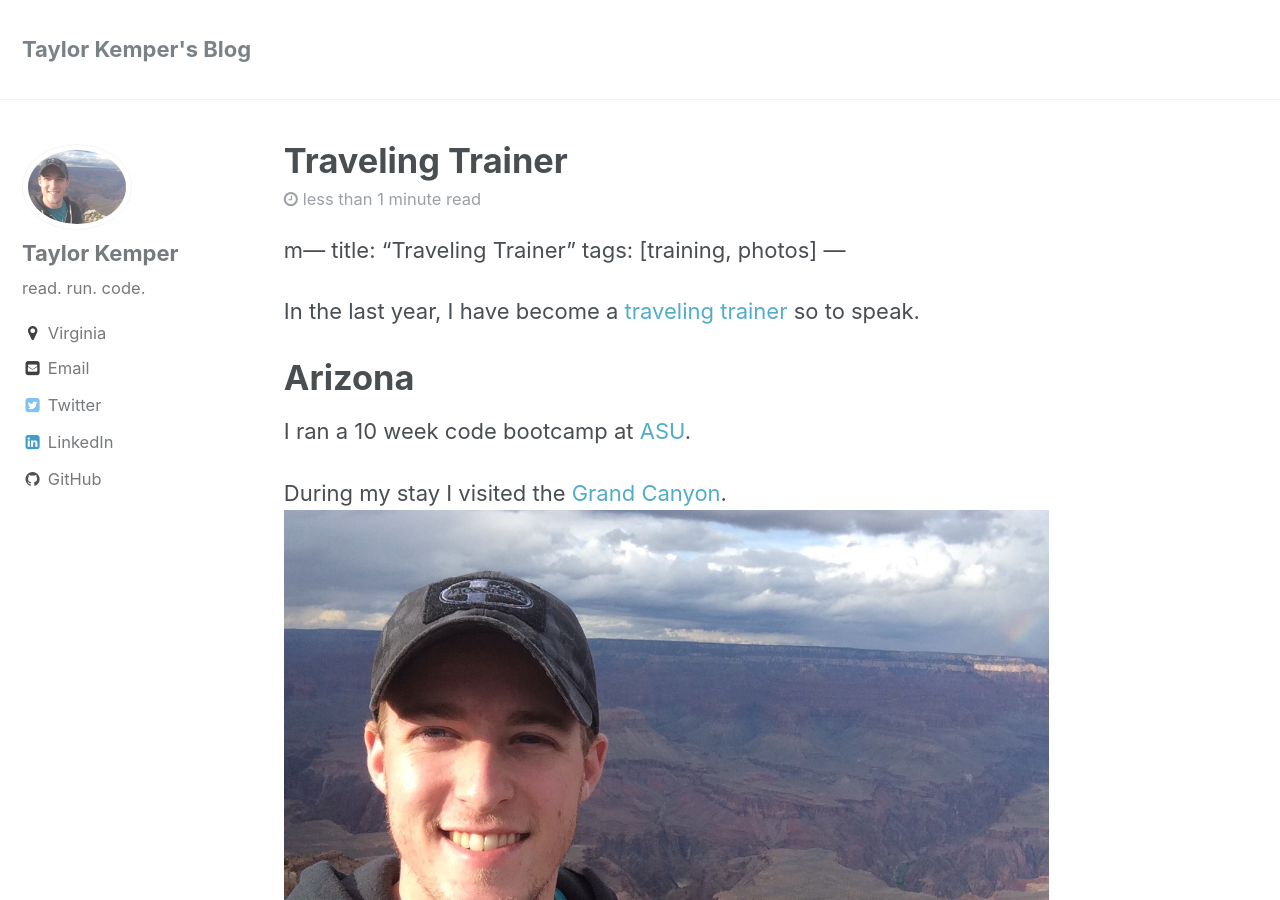
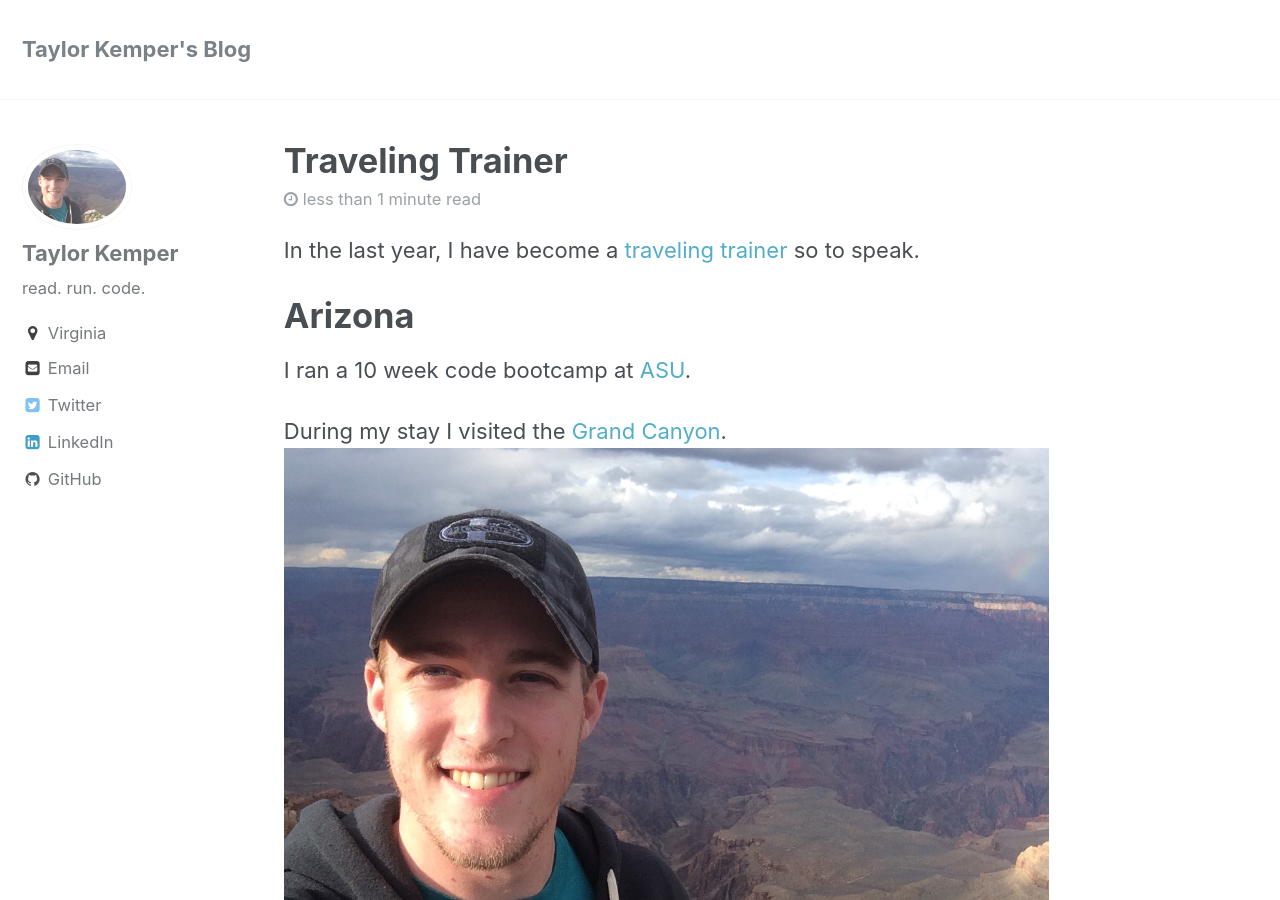
Before and after one commit to tjkemper/blog, a Jekyll site: the page built from _posts/2017-04-16-traveling-trainer.md, in a window 1280 px wide and 900 px high. Built offline with Jekyll 4.4.1, drawn with Linux system fonts in a browser that asks for light colours.

Commit message:
fix header

```diff
--- a/_posts/2017-04-16-traveling-trainer.md
+++ b/_posts/2017-04-16-traveling-trainer.md
@@ -1,4 +1,4 @@
-m---
+---
 title:  "Traveling Trainer"
 tags: [training, photos]
 ---
```
